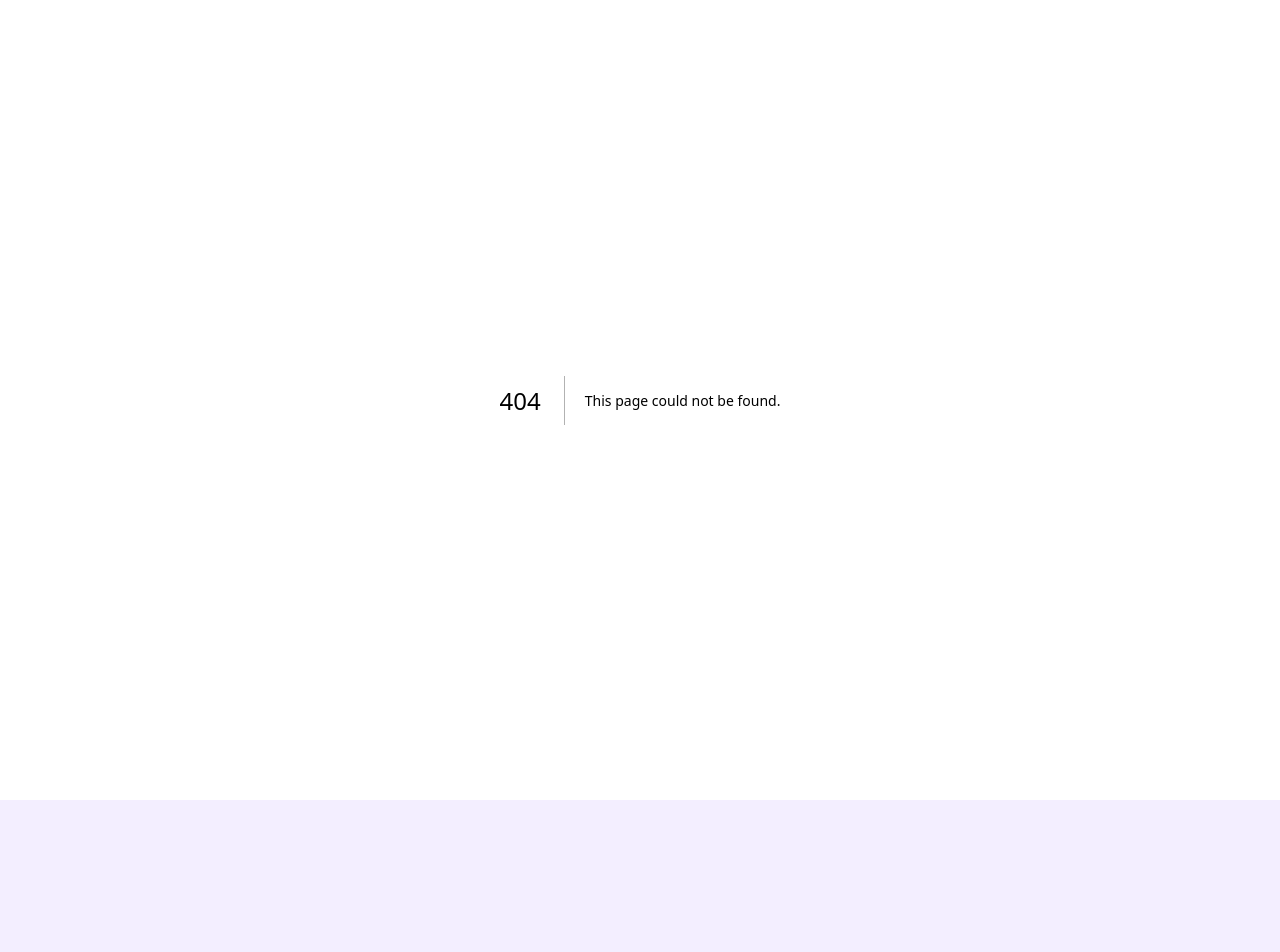
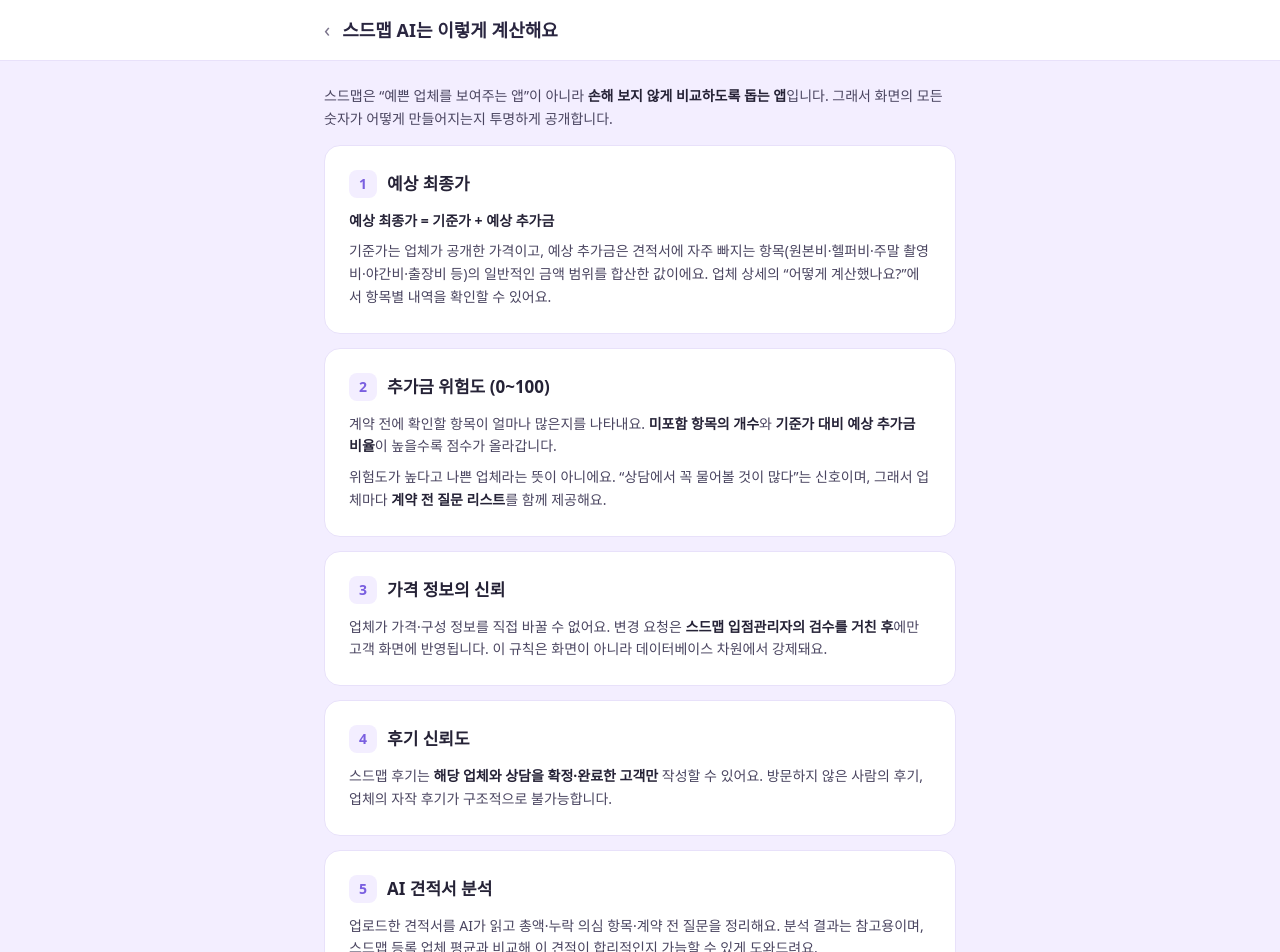
Before and after one commit to hadong4534/sdmap, a Next.js app: page /methodology in a window 1280 px wide. Before the commit this address had no page. Shown: the top 952 px of the page. Before the commit the page ends 800 px from the top, so only its background shows below. Built offline with nearby package versions, Linux system fonts and the light colour scheme.

Commit message:
feat(S2 신뢰): 산정 방법론 공개 페이지(/methodology, 5개 섹션+면책) + 산정근거 시트·견적분석 진입 링크 + 상담 완료 시 후기 요청 알림 + 예약내역 후기 쓰기 버튼

```diff
--- a/app/bookings/page.js
+++ b/app/bookings/page.js
@@ -51,7 +51,10 @@
                     </div>
                     <div className="flex items-center justify-between mt-3">
                       <div className="text-[14px] text-body">{b.booking_date || "일정 협의"} {b.booking_time || ""} · <b className="text-brand-600">{won(b.amount)}</b></div>
-                      <Link href={`/shop/${b.vendor_id}`} className="text-[12px] font-bold text-brand-700 bg-brand-50 px-3 py-1.5 rounded-lg">업체 보기</Link>
+                      <div className="flex gap-1.5">
+                        {b.status === "done" && <Link href={`/shop/${b.vendor_id}`} className="text-[12px] font-bold text-white bg-brand-500 px-3 py-1.5 rounded-lg">후기 쓰기 ★</Link>}
+                        <Link href={`/shop/${b.vendor_id}`} className="text-[12px] font-bold text-brand-700 bg-brand-50 px-3 py-1.5 rounded-lg">업체 보기</Link>
+                      </div>
                     </div>
                   </div>
                 ))}
--- /dev/null
+++ b/app/methodology/page.js
@@ -0,0 +1,61 @@
+import Link from "next/link";
+
+export const metadata = { title: "스드맵 AI는 이렇게 계산해요 — 스드맵" };
+
+const Section = ({ n, title, children }) => (
+  <section className="bg-white border border-line rounded-2xl p-5 md:p-6">
+    <div className="flex items-center gap-2.5">
+      <span className="w-7 h-7 rounded-lg bg-brand-50 text-brand-600 font-extrabold text-sm flex items-center justify-center shrink-0">{n}</span>
+      <h2 className="text-[17px] font-extrabold text-ink">{title}</h2>
+    </div>
+    <div className="mt-3 text-[14px] text-body leading-relaxed space-y-2">{children}</div>
+  </section>
+);
+
+export default function Methodology() {
+  return (
+    <main className="min-h-screen bg-surface pb-16">
+      <header className="bg-white border-b border-line">
+        <div className="max-w-2xl mx-auto px-5 py-4 flex items-center gap-3">
+          <Link href="/home" className="text-xl text-muted">‹</Link>
+          <b className="text-lg">스드맵 AI는 이렇게 계산해요</b>
+        </div>
+      </header>
+      <div className="max-w-2xl mx-auto px-5 pt-6 space-y-3.5">
+        <p className="text-[14px] text-body leading-relaxed">
+          스드맵은 &ldquo;예쁜 업체를 보여주는 앱&rdquo;이 아니라 <b className="text-ink">손해 보지 않게 비교하도록 돕는 앱</b>입니다.
+          그래서 화면의 모든 숫자가 어떻게 만들어지는지 투명하게 공개합니다.
+        </p>
+
+        <Section n="1" title="예상 최종가">
+          <p><b className="text-ink">예상 최종가 = 기준가 + 예상 추가금</b></p>
+          <p>기준가는 업체가 공개한 가격이고, 예상 추가금은 견적서에 자주 빠지는 항목(원본비·헬퍼비·주말 촬영비·야간비·출장비 등)의 일반적인 금액 범위를 합산한 값이에요. 업체 상세의 &ldquo;어떻게 계산했나요?&rdquo;에서 항목별 내역을 확인할 수 있어요.</p>
+        </Section>
+
+        <Section n="2" title="추가금 위험도 (0~100)">
+          <p>계약 전에 확인할 항목이 얼마나 많은지를 나타내요. <b className="text-ink">미포함 항목의 개수</b>와 <b className="text-ink">기준가 대비 예상 추가금 비율</b>이 높을수록 점수가 올라갑니다.</p>
+          <p>위험도가 높다고 나쁜 업체라는 뜻이 아니에요. &ldquo;상담에서 꼭 물어볼 것이 많다&rdquo;는 신호이며, 그래서 업체마다 <b className="text-ink">계약 전 질문 리스트</b>를 함께 제공해요.</p>
+        </Section>
+
+        <Section n="3" title="가격 정보의 신뢰">
+          <p>업체가 가격·구성 정보를 직접 바꿀 수 없어요. 변경 요청은 <b className="text-ink">스드맵 입점관리자의 검수를 거친 후</b>에만 고객 화면에 반영됩니다. 이 규칙은 화면이 아니라 데이터베이스 차원에서 강제돼요.</p>
+        </Section>
+
+        <Section n="4" title="후기 신뢰도">
+          <p>스드맵 후기는 <b className="text-ink">해당 업체와 상담을 확정·완료한 고객만</b> 작성할 수 있어요. 방문하지 않은 사람의 후기, 업체의 자작 후기가 구조적으로 불가능합니다.</p>
+        </Section>
+
+        <Section n="5" title="AI 견적서 분석">
+          <p>업로드한 견적서를 AI가 읽고 총액·누락 의심 항목·계약 전 질문을 정리해요. 분석 결과는 참고용이며, 스드맵 등록 업체 평균과 비교해 이 견적이 합리적인지 가늠할 수 있게 도와드려요.</p>
+        </Section>
+
+        <div className="rounded-2xl bg-brand-50 border border-brand-100 p-5 text-[13px] text-body leading-relaxed">
+          <b className="text-brand-700">꼭 알아두세요.</b> 스드맵의 모든 예상치는 비교·판단을 돕기 위한 참고 정보예요.
+          실제 금액과 조건은 업체 상담에서 최종 확인해 주세요. 스드맵은 특정 업체를 무조건 추천하거나 보증하지 않습니다.
+        </div>
+
+        <Link href="/search" className="block text-center h-12 leading-[48px] rounded-xl bg-brand-500 text-white font-bold text-sm">업체 비교하러 가기</Link>
+      </div>
+    </main>
+  );
+}
--- a/app/quote/page.js
+++ b/app/quote/page.js
@@ -61,7 +61,7 @@
         </div></header>
 
         <div className="max-w-3xl mx-auto px-4 md:px-8 py-6">
-          {!res && <p className="text-[13px] text-muted mb-4 leading-relaxed">스드메·웨딩홀 견적서 사진을 올리면 <b className="text-ink">총 견적, 예상 추가금, 누락 의심 항목, 계약 전 질문</b>을 AI가 분석해드려요.</p>}
+          {!res && <p className="text-[13px] text-muted mb-4 leading-relaxed">스드메·웨딩홀 견적서 사진을 올리면 <b className="text-ink">총 견적, 예상 추가금, 누락 의심 항목, 계약 전 질문</b>을 AI가 분석해드려요. <Link href="/methodology" className="text-brand-600 font-bold underline underline-offset-2">어떻게 분석하나요?</Link></p>}
 
           <label className="block rounded-2xl border-2 border-dashed border-brand-200 bg-white p-6 text-center cursor-pointer">
             {preview ? <img src={preview} alt="견적서" className="max-h-56 mx-auto rounded-lg" /> : <><div className="flex justify-center"><Ico c="#7A5FE0" d={<><path d="M7 3h7l5 5v13H7z"/><path d="M14 3v5h5"/><path d="M9 13h6M9 17h6"/></>} /></div><div className="font-extrabold text-ink mt-2">견적서 사진 / 캡처 올리기</div><div className="text-[12px] text-muted mt-1">탭하여 카메라 촬영 또는 파일 선택</div></>}
--- a/components/ui.js
+++ b/components/ui.js
@@ -180,7 +180,7 @@
         <div className="mx-auto w-10 h-1 rounded-full bg-line mb-4 md:hidden" />
         <div className="flex items-center justify-between mb-3"><b className="text-[16px] text-ink">{title}</b><button onClick={onClose} className="text-muted text-xl leading-none px-1">×</button></div>
         {children}
-        <p className="text-[11.5px] text-muted mt-4 leading-relaxed">스드맵의 예상치는 업체가 공개한 정보와 미포함 항목 기준으로 계산한 참고용 수치예요. 실제 금액과 조건은 상담 시 꼭 확인해 보세요.</p>
+        <p className="text-[11.5px] text-muted mt-4 leading-relaxed">스드맵의 예상치는 업체가 공개한 정보와 미포함 항목 기준으로 계산한 참고용 수치예요. 실제 금액과 조건은 상담 시 꼭 확인해 보세요. <a href="/methodology" className="text-brand-600 font-bold underline underline-offset-2">산정 방식 자세히 보기</a></p>
       </div>
     </div>
   );
```
